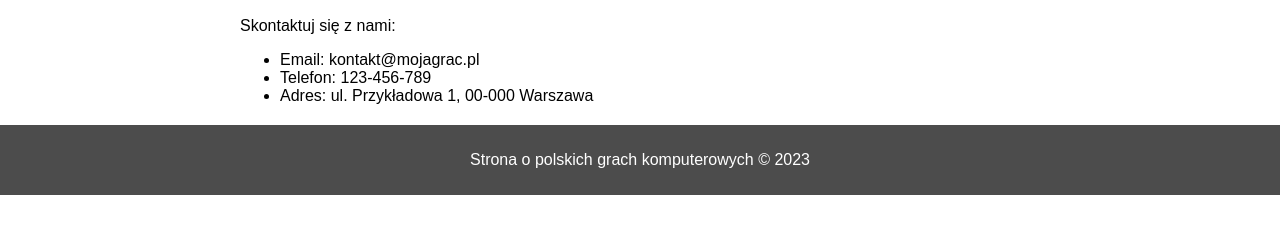
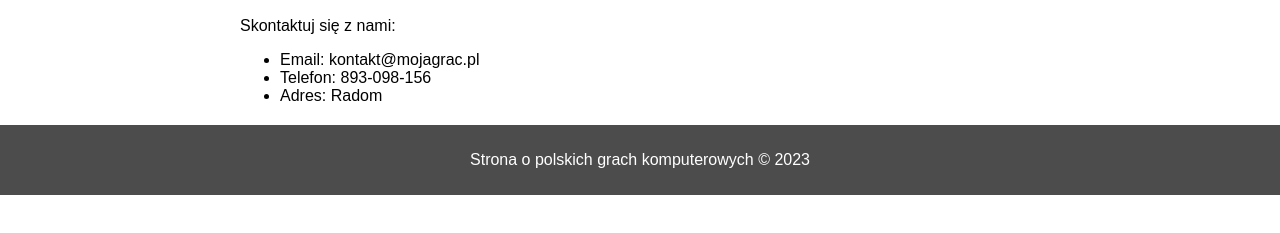
Before and after one commit to maciejo06/strona_gry, a plain HTML site: page kontakt.html in a window 1280 px wide. Shown: the part 209-442 px from the top of the page. Drawn offline with Linux system fonts and the light colour scheme.

Commit message:
kontakt.html

```diff
--- a/kontakt.html
+++ b/kontakt.html
@@ -80,8 +80,8 @@
     <p>Skontaktuj się z nami:</p>
     <ul>
       <li>Email: kontakt@mojagrac.pl</li>
-      <li>Telefon: 123-456-789</li>
-      <li>Adres: ul. Przykładowa 1, 00-000 Warszawa</li>
+      <li>Telefon: 893-098-156</li>
+      <li>Adres: Radom</li>
     </ul>
   </section>
 
```
